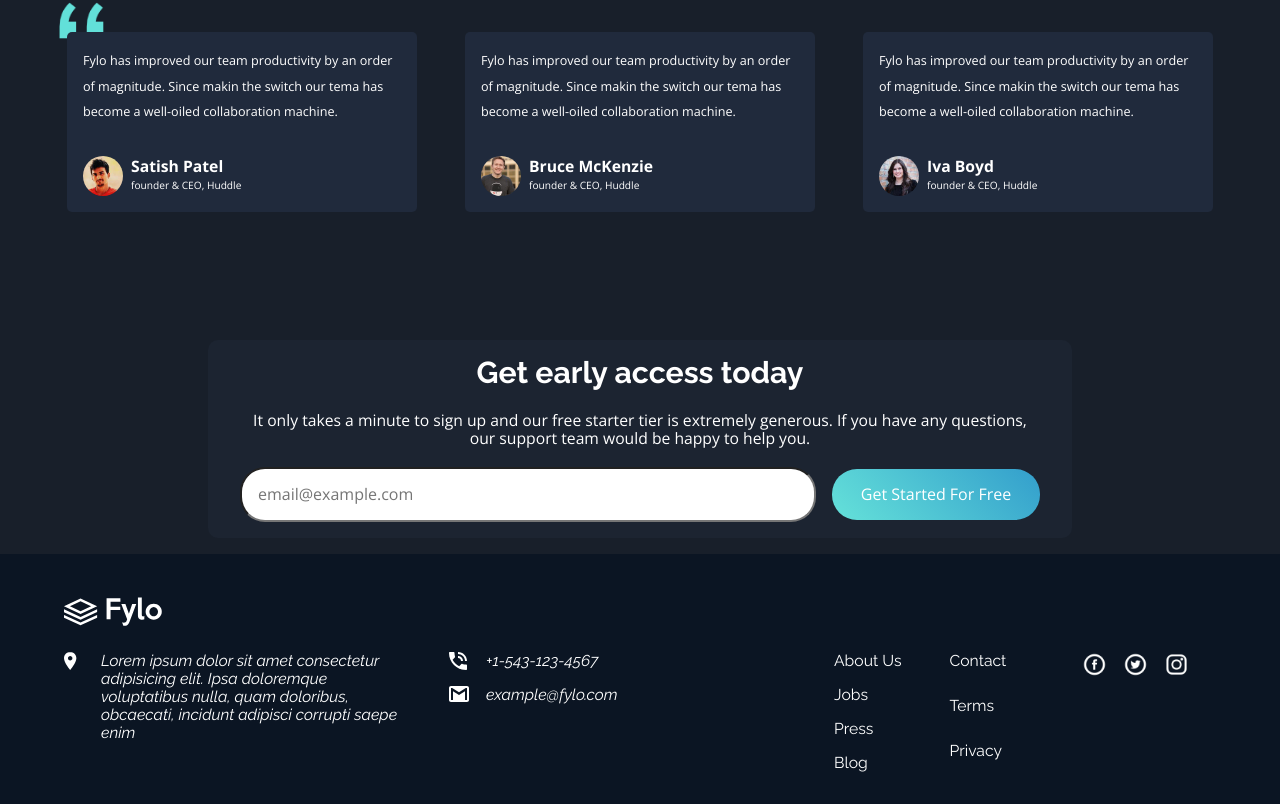
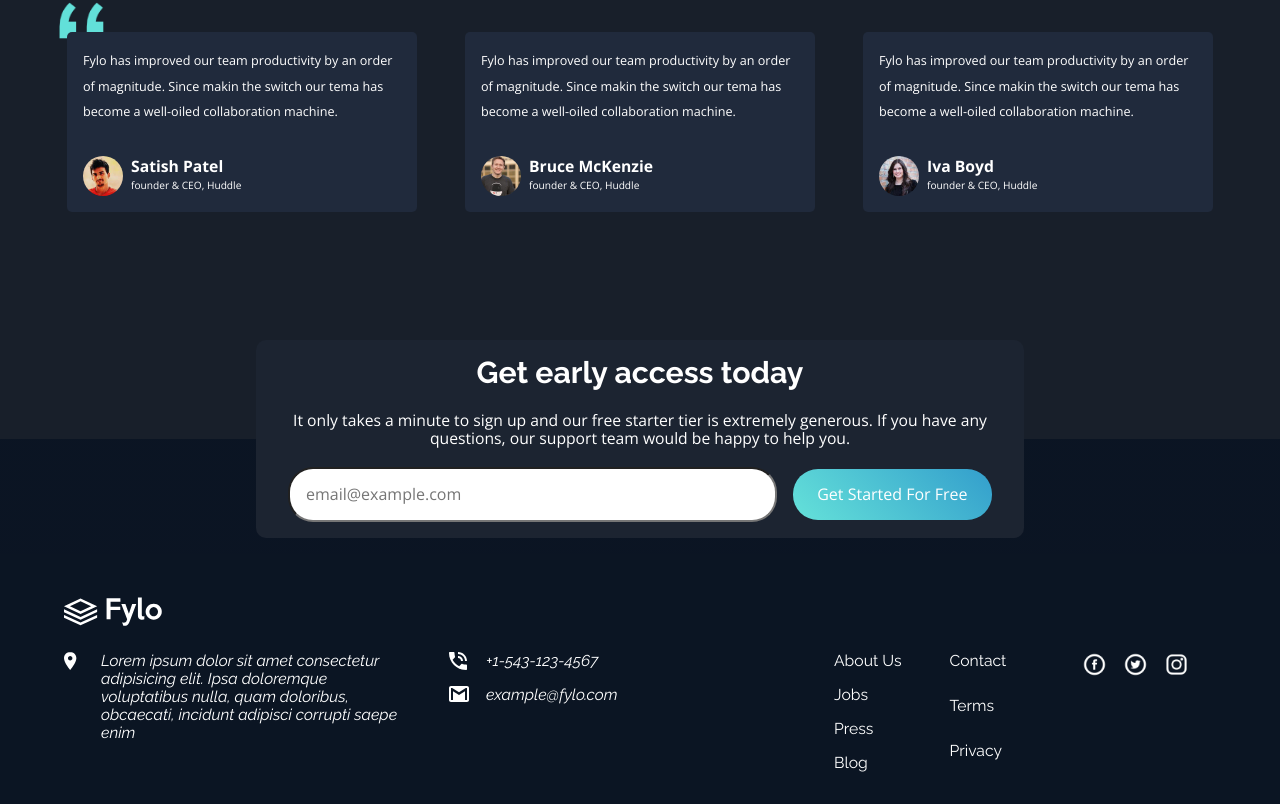
Before and after one commit to Wlfernando/fylo-dark-theme, a React (Vite) app: page / in a window 1280 px wide. Shown: the part 1872-2676 px from the top of the page. Built offline with nearby package versions, Linux system fonts and the light colour scheme.

Commit message:
Style: share the background color

```diff
--- a/src/components/accessibility-form/AccessibilityForm.css
+++ b/src/components/accessibility-form/AccessibilityForm.css
@@ -1,13 +1,18 @@
 .accessibility-form {
-  background-color: var(--intro-and-email-bg);
-  max-width: 800px;
-  margin: 1rem;
-  text-align: center;
   display: grid;
-  row-gap: 20px;
-  padding: 1rem 2rem;
-  border-radius: 10px;
-  place-self: center;
+  place-content: center;
+  grid-template-columns: minmax(min-content, 800px);
+  background-image: linear-gradient(transparent 50%, hsl(216, 53%, 9%) 50%);
+
+  .accessibility-form__container {
+    text-align: center;
+    background-color: var(--intro-and-email-bg);
+    margin: 1rem;
+    display: grid;
+    row-gap: 20px;
+    padding: 1rem 2rem;
+    border-radius: 10px;
+  }
 
   .accessibility-form__title {
     font-size: var(--step-3);
--- a/src/components/accessibility-form/AccessibilityForm.tsx
+++ b/src/components/accessibility-form/AccessibilityForm.tsx
@@ -5,12 +5,14 @@ export default function AccessibilityForm() {
   return (
     <>
       <section className="accessibility-form">
+        <div className="accessibility-form__container">
           <h2 className="accessibility-form__title">Get early access today</h2>
           <p className="accessibility-form__text">It only takes a minute to sign up and our free starter tier is extremely generous. If you have any questions, our support team would be happy to help you.</p>
           <form className="accessibility-form__form" action="#">
             <input className="accessibility-form__input" type="email" placeholder="email@example.com"/>
             <Button className="accessibility-form__btn">Get Started For Free</Button>
           </form>
+        </div>
       </section>
     </>
   )
```
Lines whose indentation alone changed are shown as unchanged.
